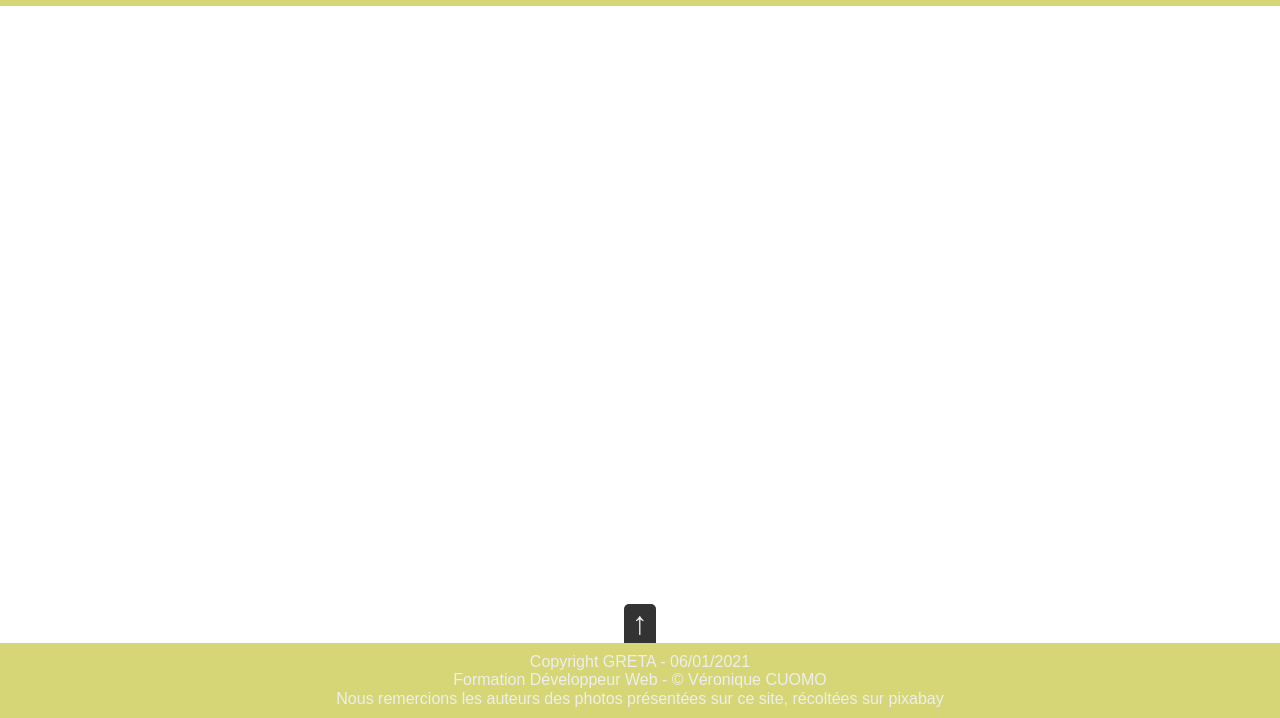
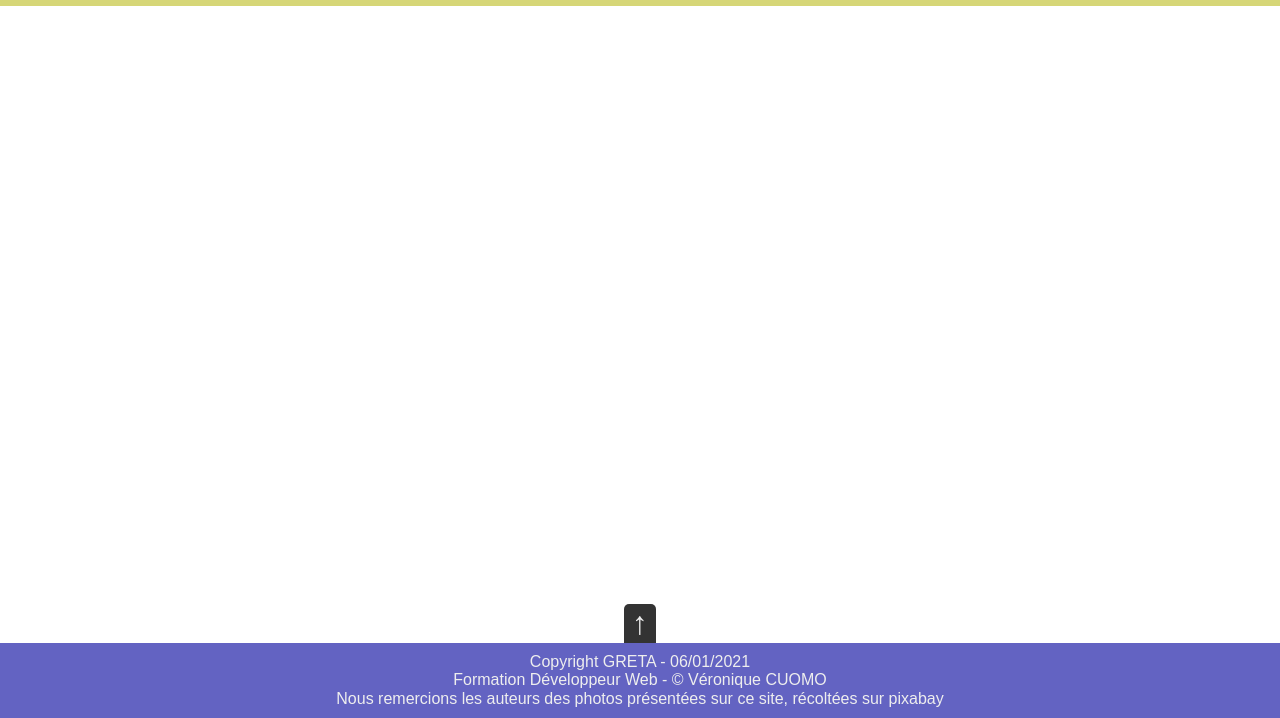
Before and after one commit to jennygere/exo-git-1, a plain HTML site: page index.html in a window 1280 px wide. Shown: the part 82-800 px from the top of the page. Drawn offline with nearby package versions, Linux system fonts and the light colour scheme.

Commit message:
modification footer

```diff
--- a/styles.css
+++ b/styles.css
@@ -103,6 +103,7 @@ video {
     padding-top: 1rem;
     padding-bottom: 1rem;
     text-align: center;
+    background-color: rgb(99, 99, 194);
 }
 
 .footer > * {
```
